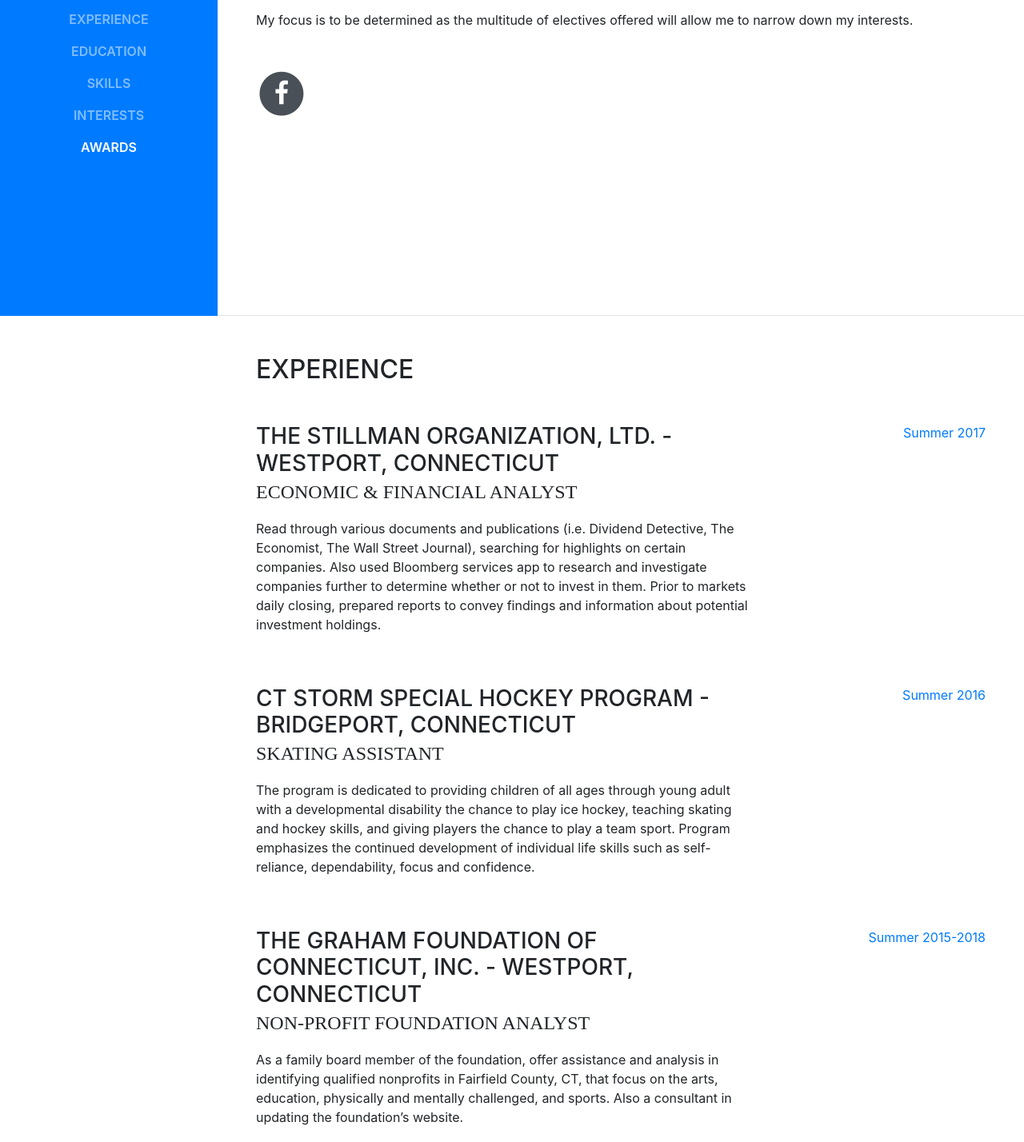
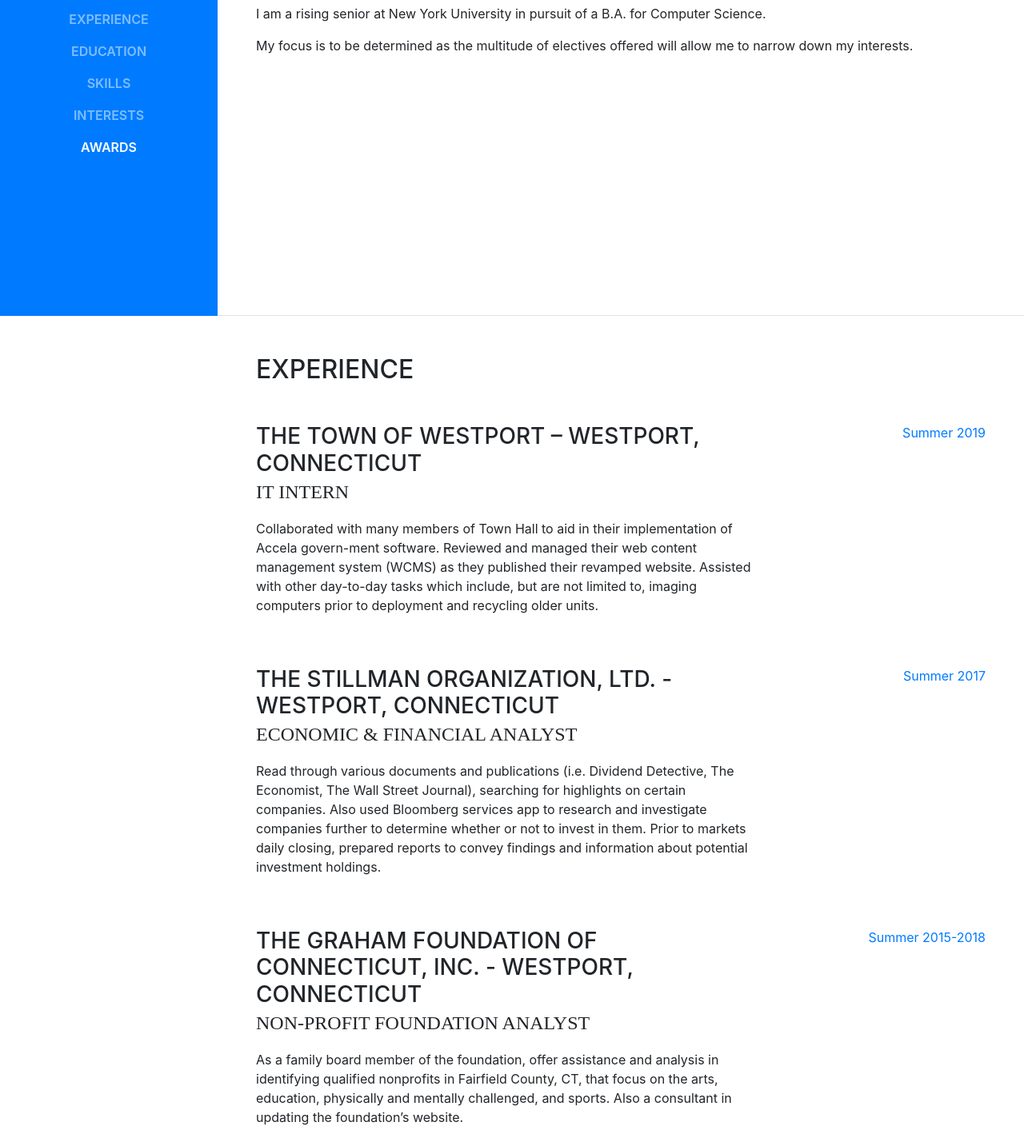
Before and after one commit to hpg228/hpg228.github.io, a website with bundled scripts: page index.html in a window 1280 px wide. Shown: the part 405-1833 px from the top of the page at 80% size. Built offline with nearby package versions, Linux system fonts and the light colour scheme; a web font is replaced by a local one.

Commit message:
Update Summer 2019

```diff
--- a/index.html
+++ b/index.html
@@ -78,22 +78,26 @@
           </div>
           <p class="mb-3"> I am a rising senior at New York University in pursuit of a B.A. for Computer Science. </p>
 		  <p class="mb-5" > My focus is to be determined as the multitude of electives offered will allow me to narrow down my interests. <p>
-          <ul class="list-inline list-social-icons mb-0">
-            <li class="list-inline-item">
-              <a href="https://www.facebook.com/Harrygraham5350" target ="_blank" >
-                <span class="fa-stack fa-lg">
-                  <i class="fa fa-circle fa-stack-2x"></i>
-                  <i class="fa fa-facebook fa-stack-1x fa-inverse"></i>
-                </span>
-              </a>
-            </li>
-          </ul>
         </div>
       </section>
 
       <section class="resume-section p-3 p-lg-5 d-flex flex-column" id="experience">
         <div class="my-auto">
           <h2 class="mb-5">Experience</h2>
+
+		  <div class="resume-item d-flex flex-column flex-md-row mb-5">
+            <div class="resume-content mr-auto">
+              <h3 class="mb-0"> The Town of Westport – Westport, Connecticut </h3>
+              <div class="subheading mb-3">IT Intern</div>
+				<p>Collaborated with many members of Town Hall to aid in their implementation of Accela govern-ment software.
+				Reviewed and managed their web content management system (WCMS) as they published their revamped website.
+				Assisted with other day-to-day tasks which include, but are not limited to, imaging computers prior to deployment and recycling older units.
+				</p>
+            </div>
+            <div class="resume-date text-md-right">
+              <span class="text-primary">Summer 2019</span>
+            </div>
+          </div>
 
           <div class="resume-item d-flex flex-column flex-md-row mb-5">
             <div class="resume-content mr-auto">
@@ -108,21 +112,6 @@
             </div>
             <div class="resume-date text-md-right">
               <span class="text-primary">Summer 2017</span>
-            </div>
-          </div>
-
-          <div class="resume-item d-flex flex-column flex-md-row mb-5">
-            <div class="resume-content mr-auto">
-              <h3 class="mb-0"> CT Storm Special Hockey Program - Bridgeport, Connecticut </h3>
-              <div class="subheading mb-3">Skating Assistant</div>
-				<p>The program is dedicated to providing children of all ages through young adult with a developmental
-				disability the chance to play ice hockey, teaching skating and hockey skills, and giving players the chance
-				to play a team sport. Program emphasizes the continued development of individual life skills such as self-reliance,
-				dependability, focus and confidence.
-				</p>
-            </div>
-            <div class="resume-date text-md-right">
-              <span class="text-primary">Summer 2016</span>
             </div>
           </div>
 
@@ -231,6 +220,9 @@
 			<li class="list-inline-item">
               <i class="devicons"> <img src = "img/cprog.png" height="64px" width="64px"> </i>
             </li>
+			<li class="list-inline-item">
+              <i class="devicons"> <img src = "img/mOffice.jpg" height="64px" width="64px"> </i>
+            </li>
 
           </ul>
 
```
Also changed, not shown: img/mOffice.jpg (added).
